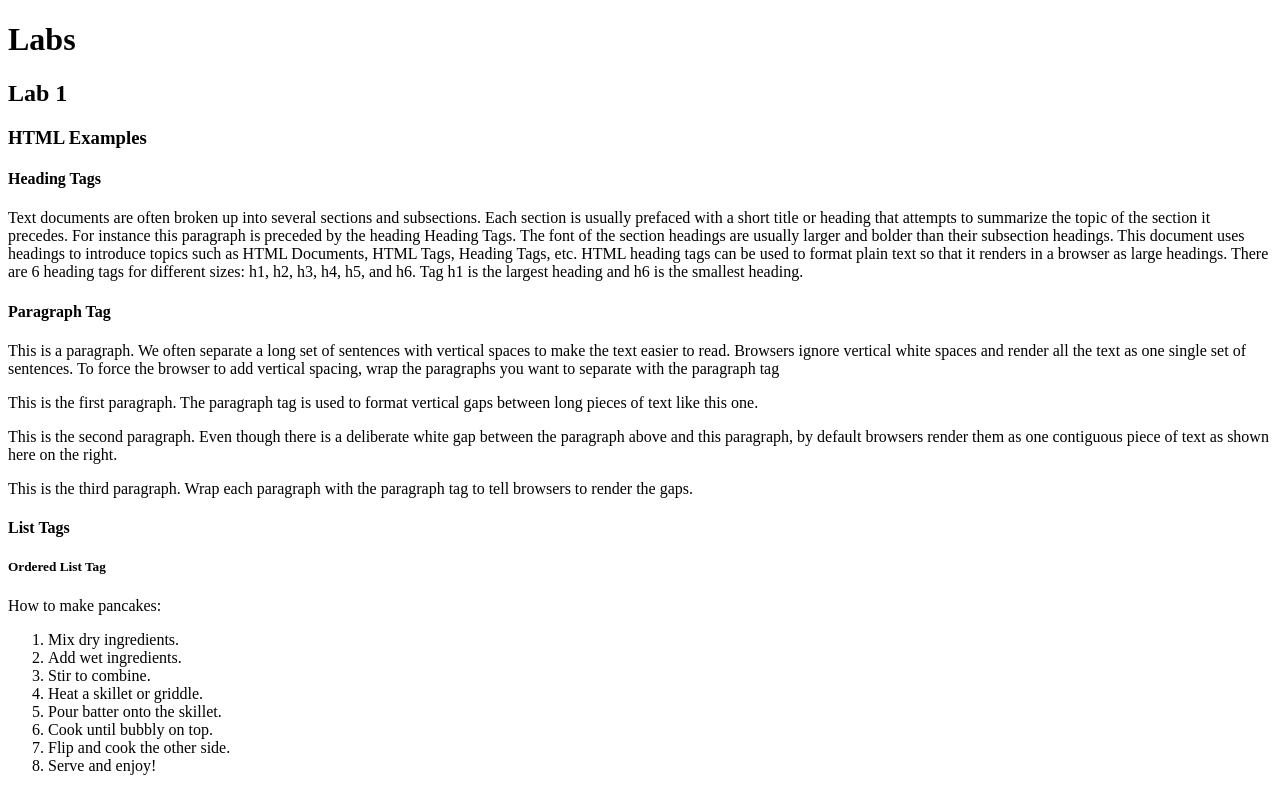
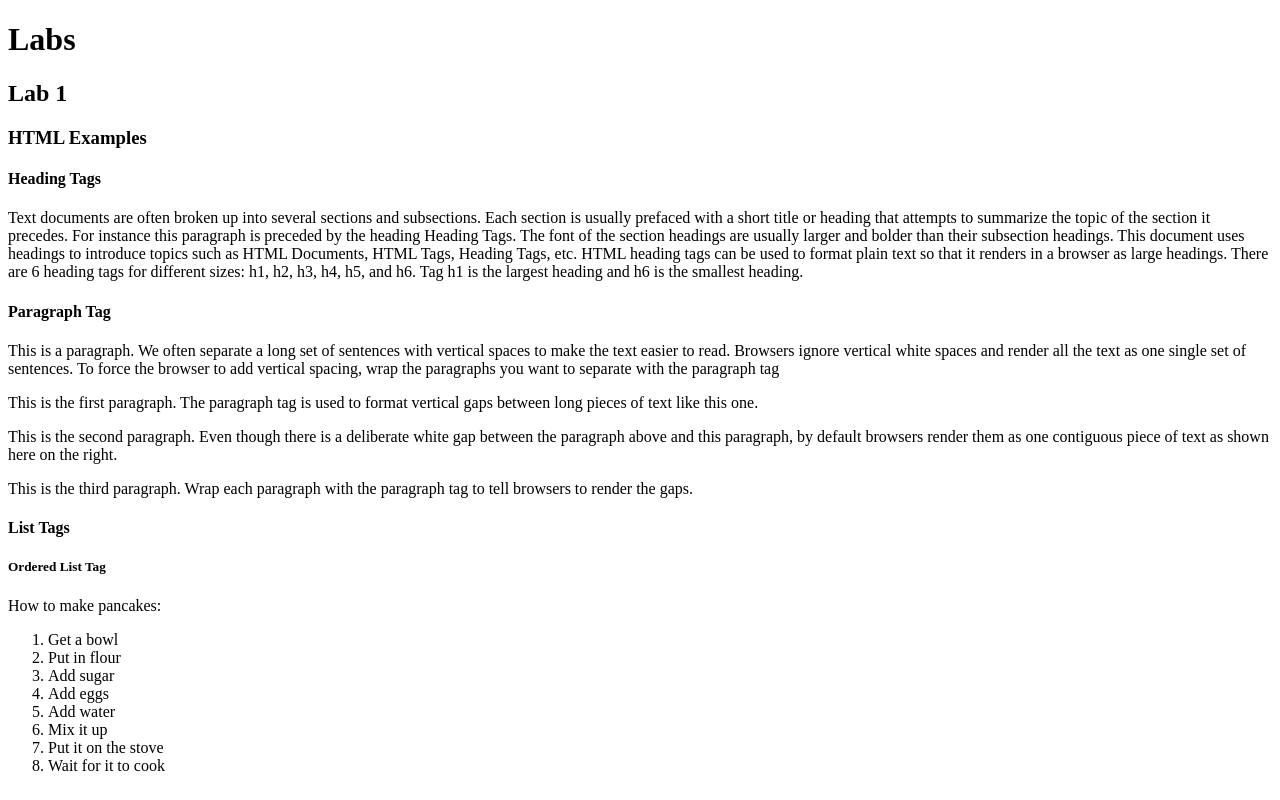
Before and after one commit to xilu56/kambaz-react-web-app-cs5610-sm25, a React app: page / in a window 1280 px wide. Built offline with nearby package versions, Linux system fonts and the light colour scheme; the HTML template or start-up script is replaced by a standard one.

Commit message:
My favorite recipe

```diff
--- a/src/Labs/Lab1/index.tsx
+++ b/src/Labs/Lab1/index.tsx
@@ -31,15 +31,15 @@ tag to tell browsers to render the gaps.
         <h4>List Tags</h4>
         <h5>Ordered List Tag</h5>
         How to make pancakes:
-        <ol id="wd-pancakes">
-            <li>Mix dry ingredients.</li>
-            <li>Add wet ingredients.</li>
-            <li>Stir to combine.</li>
-            <li>Heat a skillet or griddle.</li>
-            <li>Pour batter onto the skillet.</li>
-            <li>Cook until bubbly on top.</li>
-            <li>Flip and cook the other side.</li>
-            <li>Serve and enjoy!</li>
+        <ol id="wd-your-favorite-recipe">
+            <li>Get a bowl</li>
+            <li>Put in flour</li>
+            <li>Add sugar</li>
+            <li>Add eggs</li>
+            <li>Add water</li>
+            <li>Mix it up</li>
+            <li>Put it on the stove</li>
+            <li>Wait for it to cook</li>
         </ol>
       </div>
     </div>
```
